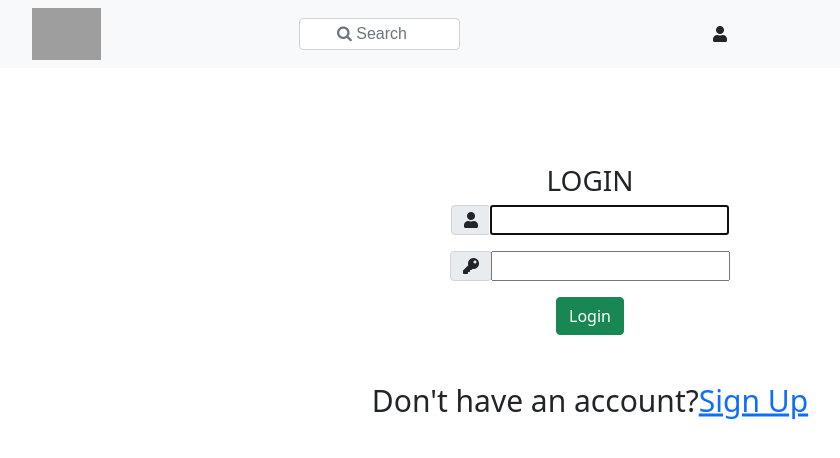
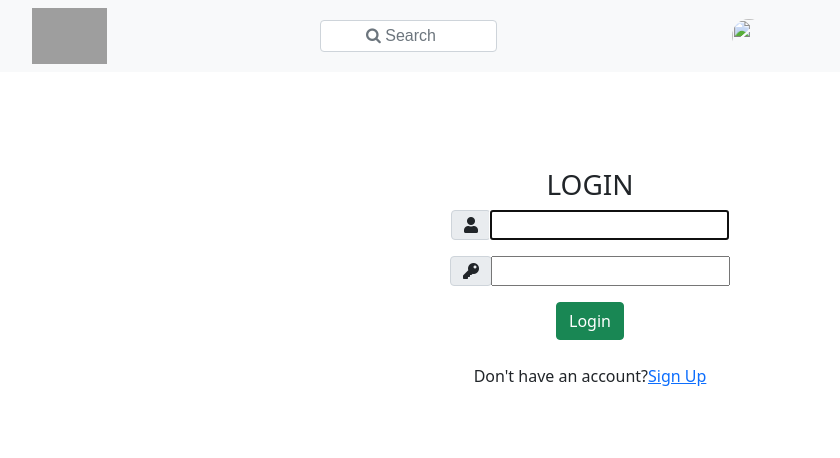
Before and after one commit to lidpwnz/instagram, a Django app: page /accounts/login/ in a window 1280 px wide. Shown: the top 458 px of the page, without its empty margins (50-890 px from the left). Run offline with Django 3.2, Linux system fonts and the light colour scheme; the visitor is signed in with stand-in values (Sample User, id 1); some libraries are stand-ins or nearby versions; grey boxes are pictures that could not be loaded.

Commit message:
Определил страницу для редайректа после логаута и стилизовал навигацию

```diff
--- a/accounts/templates/registration/login.html
+++ b/accounts/templates/registration/login.html
@@ -42,7 +42,7 @@
 
 
     <div class="mt-4">
-        <div class="d-flex justify-content-center links">
+        <div class="d-flex justify-content-center">
             Don't have an account?
             <a href="{% url 'register' %}{% if next_url %}?next_url={{ next_url }}{% endif %}"
                class="ml-2">Sign Up</a>
--- a/accounts/templates/registration/register.html
+++ b/accounts/templates/registration/register.html
@@ -7,7 +7,7 @@
             {% csrf_token %}
             {% include 'partials/form.html' with form=form fields_only=True %}
             {% include 'partials/form.html' with form=profile_form fields_only=True %}
-            <button class="btn btn-success">{{ title | upper }}</button>
+            <button class="btn btn-success">{{ title | default:'Register' | upper }}</button>
         </form>
 
     </div>
--- a/core/settings.py
+++ b/core/settings.py
@@ -140,3 +140,6 @@
 AVATARS_FOLDER = 'user_avatars'
 AVATARS_DEFAULT = f'/{AVATARS_FOLDER}/default_img.jpeg'
 POST_PICS_FOLDER = 'post_pics'
+
+
+LOGOUT_REDIRECT_URL = 'login'
--- a/static/css/style.css
+++ b/static/css/style.css
@@ -106,8 +106,11 @@
 .post-avatar {
     width: 40px;
     height: 40px;
+    padding: 3px;
+}
+
+.post_avatar_bg {
     background: -webkit-linear-gradient(left top, crimson 0%, #f90 100%);
-    padding: 3px;
 }
 
 .gallery_item_links {
--- a/templates/partials/navigation.html
+++ b/templates/partials/navigation.html
@@ -1,8 +1,3 @@
-<style>
-    .nav-logo {
-        width: 32%;
-    }
-</style>
 <nav class="navbar navbar-expand-lg navbar-light bg-light">
     <div class="container">
         <div class="d-flex justify-content-between align-items-center row">
@@ -14,9 +9,28 @@
             <div class="col-4">
                 {% include 'partials/search.html' %}
             </div>
-            {% if user.is_authenticated %}
-                <a href="{% url 'profile' user.pk %}" class="col-4 text-end text-dark"><i class="fas fa-user"></i></a>
-            {% endif %}
+            <div class="col-4 d-flex align-items-center justify-content-end">
+                {% if user.is_authenticated %}
+                    <div class="nav-item dropdown">
+                        <a class="nav-link text-dark" href="#" id="navbarDropdown" role="button"
+                           data-bs-toggle="dropdown" aria-expanded="false">
+                            <img src="{{ user.profile.avatar.url }}" alt="" class="post-avatar rounded-circle">
+                        </a>
+                        <ul class="dropdown-menu" aria-labelledby="navbarDropdown">
+                            <li>
+                                <a href="{% url 'profile' user.pk %}" class="text-dark dropdown-item"><i
+                                        class="far fa-user-circle"></i> Profile</a>
+                            </li>
+                            <li><a class="dropdown-item" href="{% url 'update_user' user.pk %}"><i
+                                    class="fas fa-cog"></i> Settings</a></li>
+                            <li>
+                                <hr class="dropdown-divider">
+                            </li>
+                            <li><a class="dropdown-item text-danger" href="{% url 'logout' %}">Logout</a></li>
+                        </ul>
+                    </div>
+                {% endif %}
+            </div>
         </div>
     </div>
 </nav>
--- a/templates/partials/post_detail_partial.html
+++ b/templates/partials/post_detail_partial.html
@@ -4,7 +4,7 @@
     <div class="card w-50">
         <div class="card-header d-flex justify-content-between align-items-center">
             <div class="d-flex align-items-center">
-                <img class="rounded-circle post-avatar" src="{{ post.owner.profile.avatar.url }}" alt="">
+                <img class="rounded-circle post-avatar post_avatar_bg" src="{{ post.owner.profile.avatar.url }}" alt="">
                 <a href="{% url 'profile' post.owner.pk %}"
                    class="ms-3 text-decoration-none text-dark fw-bold">
                     {{ post.owner.username }}
```
